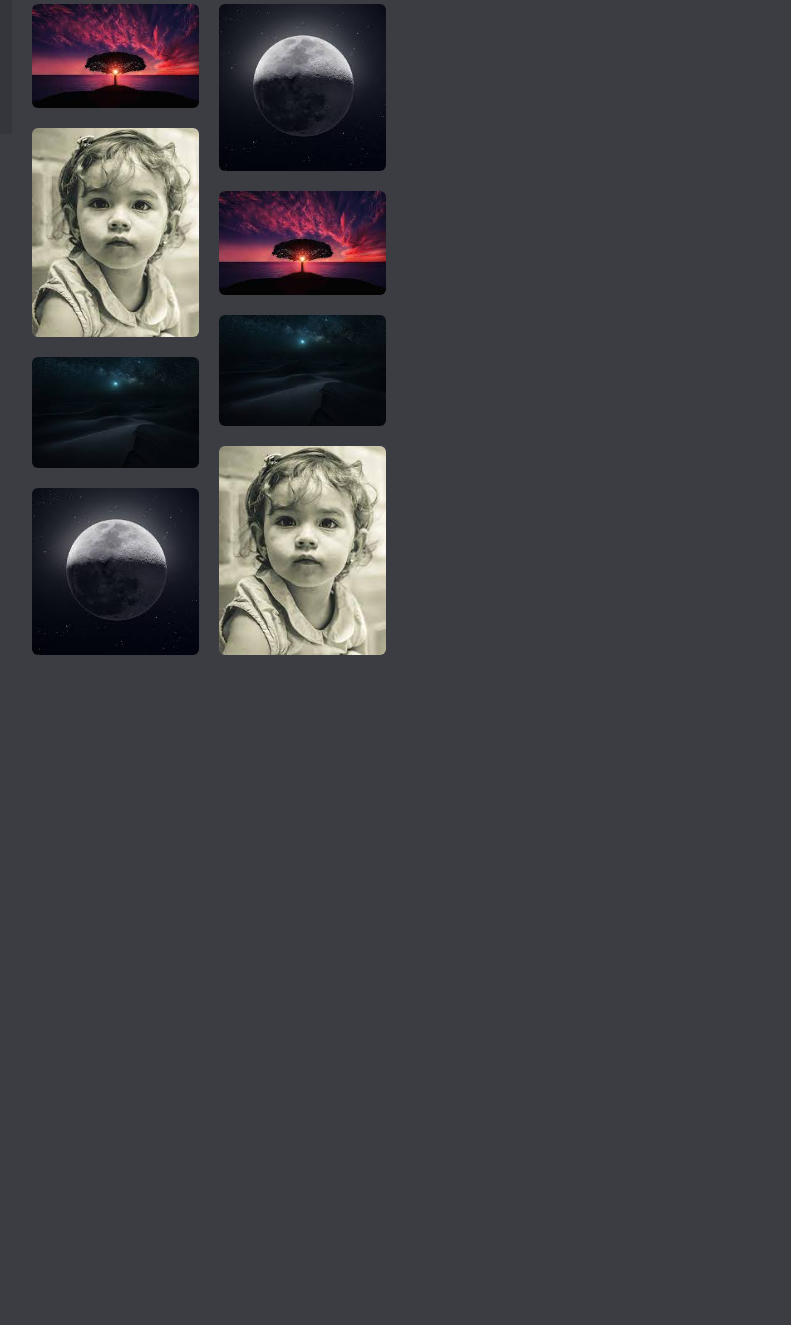
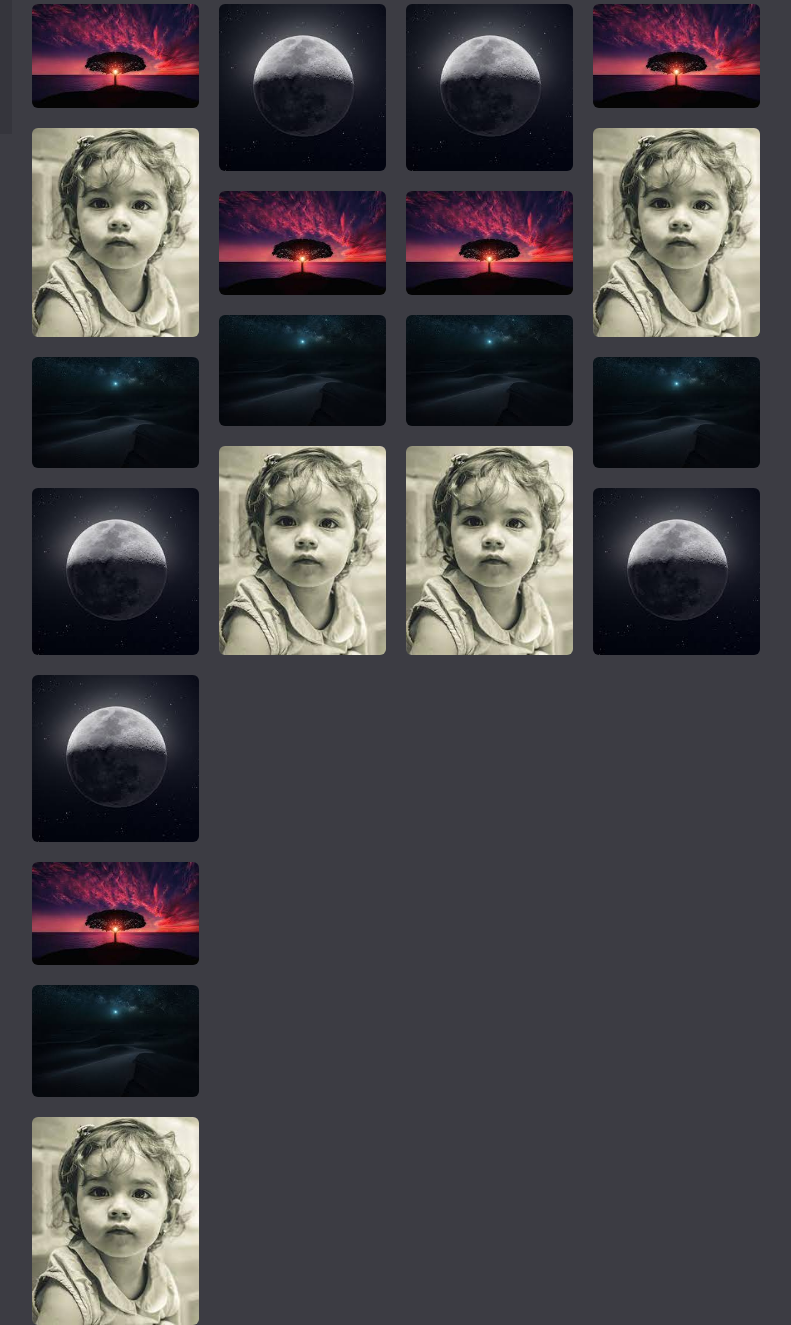
Before and after one commit to moynul2k3/demo_practice, a website: page src/index.html in a window 1280 px wide. Shown: the part 818-2143 px from the top of the page, without its empty margins (244-1035 px from the left). Before the commit the page ends 1473 px from the top, so only its background shows below. Drawn offline with nearby package versions, Linux system fonts and the light colour scheme.

Commit message:
2nd commit

```diff
--- a/src/index.html
+++ b/src/index.html
@@ -179,6 +179,24 @@
                     <img src="../assets/images/image-03.jpg" alt="" class=" w-full rounded-md">
                     <img src="../assets/images/image-02.jpg" alt="" class=" w-full rounded-md">
                 </div>
+                <div class="w-full flex flex-col gap-y-5">
+                    <img src="../assets/images/image-04.jpg" alt="" class=" w-full rounded-md">
+                    <img src="../assets/images/image-01.jpg" alt="" class=" w-full rounded-md">
+                    <img src="../assets/images/image-03.jpg" alt="" class=" w-full rounded-md">
+                    <img src="../assets/images/image-02.jpg" alt="" class=" w-full rounded-md">
+                </div>
+                <div class="w-full  flex flex-col gap-y-5">
+                    <img src="../assets/images/image-01.jpg" alt="" class=" w-full rounded-md">
+                    <img src="../assets/images/image-02.jpg" alt="" class=" w-full rounded-md">
+                    <img src="../assets/images/image-03.jpg" alt="" class=" w-full rounded-md">
+                    <img src="../assets/images/image-04.jpg" alt="" class=" w-full rounded-md">
+                </div>
+                <div class="w-full flex flex-col gap-y-5">
+                    <img src="../assets/images/image-04.jpg" alt="" class=" w-full rounded-md">
+                    <img src="../assets/images/image-01.jpg" alt="" class=" w-full rounded-md">
+                    <img src="../assets/images/image-03.jpg" alt="" class=" w-full rounded-md">
+                    <img src="../assets/images/image-02.jpg" alt="" class=" w-full rounded-md">
+                </div>
             </div>
         </div>
 
```
